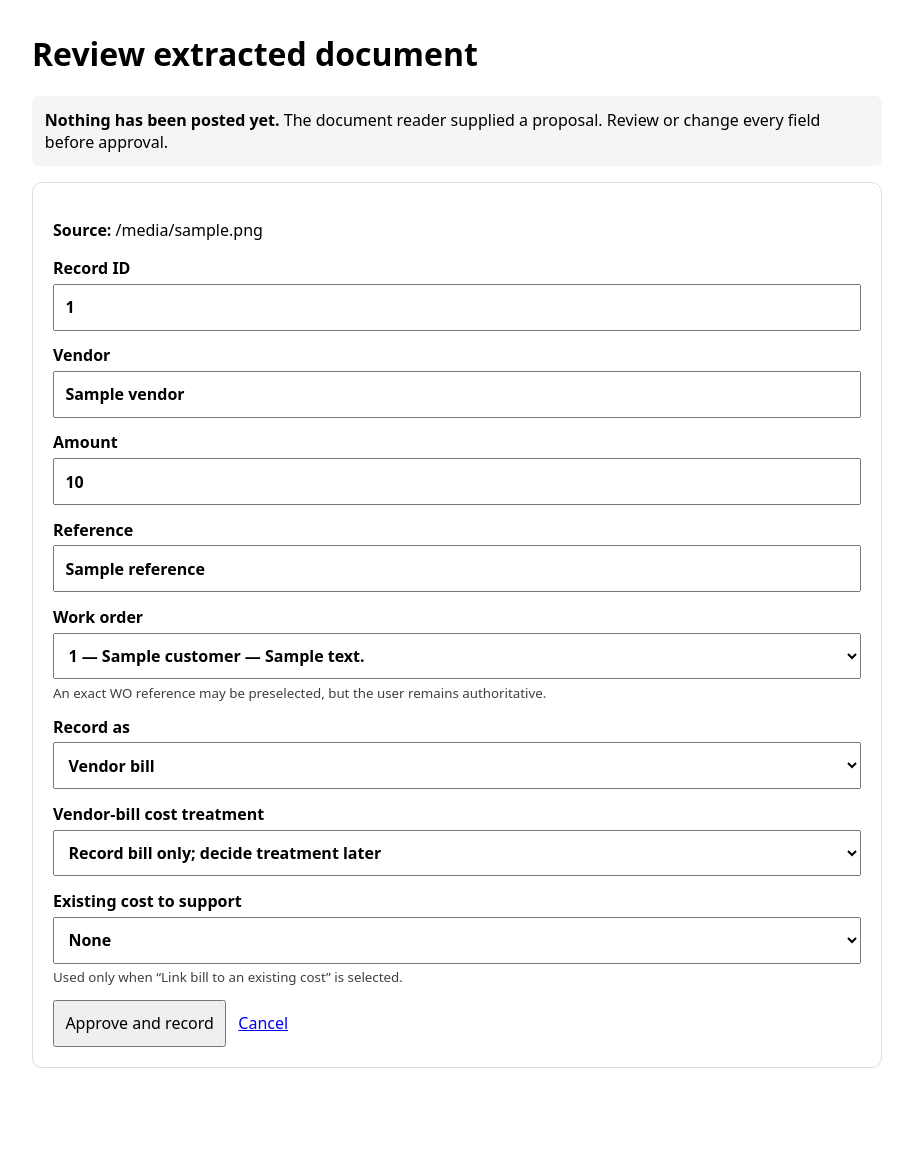
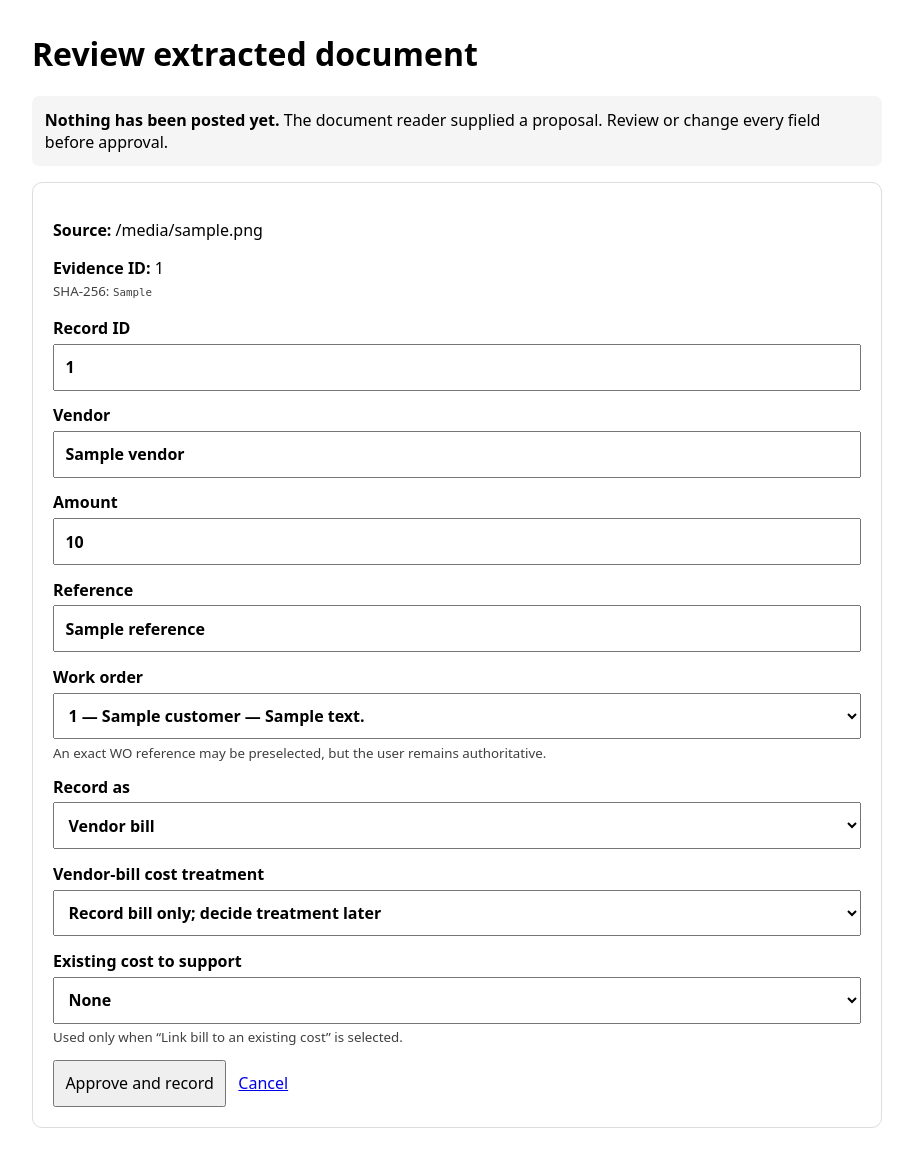
Before and after one commit to noeticanlabs/Bookkeeping-assistant-, a Flask app: template templates/document_review.html in a window 1280 px wide. Shown: the whole page, without its empty margins (183-1096 px from the left). Before the commit the page ends 1068 px from the top, so only its background shows below. Run offline with Flask 3, Linux system fonts and the light colour scheme; the template is opened without the code that fills it: most values are stand-ins (such as "Sample title", 1, 10 or a date in 2020).

Commit message:
Carry source evidence through document approval

```diff
--- a/templates/document_review.html
+++ b/templates/document_review.html
@@ -12,6 +12,7 @@
     input, select, button { padding:.65rem; font:inherit; }
     .note { background:#f5f5f5; padding:.8rem; border-radius:7px; }
     .actions { display:flex; gap:.75rem; align-items:center; }
+    code { overflow-wrap:anywhere; }
     small { font-weight:400; opacity:.75; }
   </style>
 </head>
@@ -21,7 +22,11 @@
 
   <div class="card">
     <p><strong>Source:</strong> {{ proposal.filename }}</p>
+    <p><strong>Evidence ID:</strong> {{ evidence.evidence_id }}<br>
+      <small>SHA-256: <code>{{ evidence.sha256 }}</code></small>
+    </p>
     <form method="post" action="/documents/approve">
+      <input type="hidden" name="evidence_id" value="{{ evidence.evidence_id }}">
       <label>Record ID
         <input name="record_id" value="{{ proposal.document_id or '' }}" placeholder="BILL-1042 or COST-1042" required>
       </label>
```
